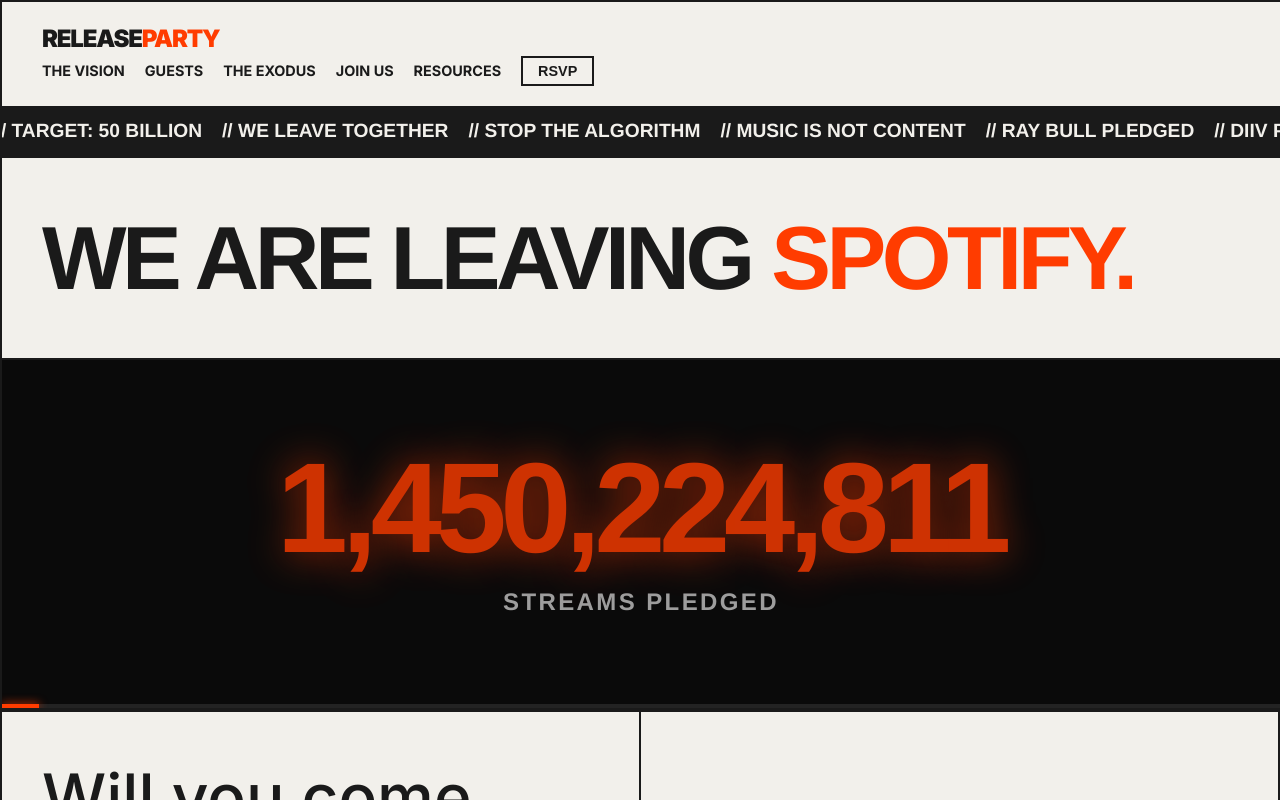
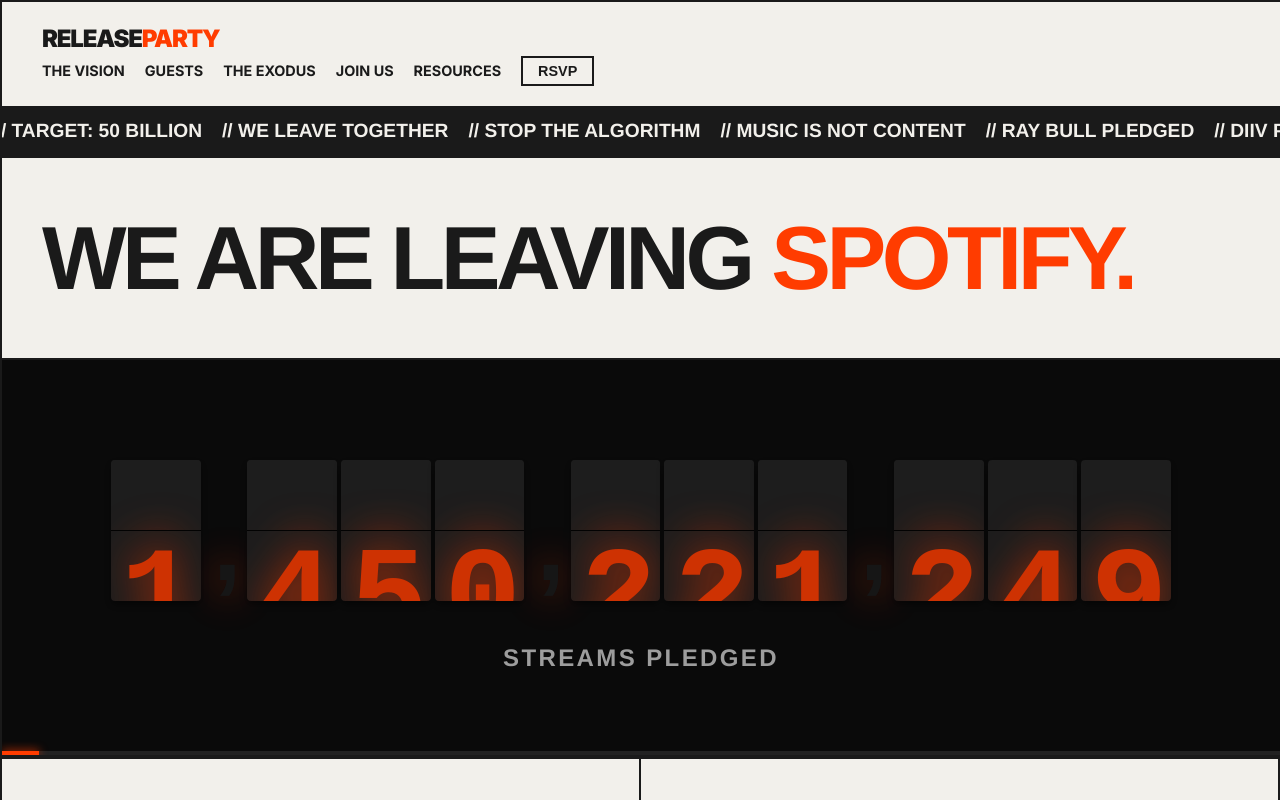
Before and after one commit to ang2990/releaseparty, a SvelteKit app: page / in a window 1280 px wide. Shown: the top 800 px of the page. Built offline with nearby package versions, Linux system fonts and the light colour scheme.

Commit message:
DESIGN: Implement Flip Clock Ticker
- Replace text counter with custom FlipCounter component

- Add CSS-only flip animation logic

- Add hover tooltip explaining the data source

- Restore ticker logic to home page component

```diff
--- /dev/null
+++ b/src/lib/components/FlipCounter.svelte
@@ -0,0 +1,98 @@
+<script>
+    import FlipDigit from './FlipDigit.svelte';
+
+    let { value = "0000000000" } = $props();
+
+    let digits = $derived(value.toString().split(''));
+    let showTooltip = $state(false);
+</script>
+
+<div
+    class="flip-counter-wrapper"
+    role="region"
+    aria-label="Stream Count"
+    onmouseenter={() => showTooltip = true}
+    onmouseleave={() => showTooltip = false}
+>
+    {#each digits as digit, i (i)}
+        <!-- Using index as key might be okay if length is constant,
+             but if length changes, it might be weird.
+             Ideally use a stable ID but for a counter growing in length, simple index is usually fine
+             if we just append/prepend. -->
+        {#if digit === ',' || digit === '.'}
+            <span class="separator">{digit}</span>
+        {:else}
+            <FlipDigit value={digit} />
+        {/if}
+    {/each}
+
+    <!-- TOOLTIP -->
+    <div class="tooltip" class:visible={showTooltip}>
+        <div class="tooltip-header">LIVE_DATA_FEED</div>
+        <p>
+            Aggregated real-time stream pledges from artist catalogs (2024 verified stats).
+            <br><br>
+            <span class="text-accent">Goal: 50 Billion Streams</span>
+        </p>
+    </div>
+</div>
+
+<style>
+    .flip-counter-wrapper {
+        display: inline-flex;
+        align-items: center;
+        position: relative;
+        cursor: help;
+        padding: 20px; /* Hit area */
+    }
+
+    .separator {
+        font-family: var(--font-heading);
+        font-size: 0.8em; /* Relative to parent font size */
+        font-weight: 900;
+        color: var(--text-color);
+        margin: 0 0.1em;
+        align-self: flex-end;
+        padding-bottom: 0.1em;
+    }
+
+    /* TOOLTIP STYLES */
+    .tooltip {
+        position: absolute;
+        top: 100%; /* Below the counter */
+        left: 50%;
+        transform: translateX(-50%) translateY(10px);
+        width: 300px;
+        background: var(--bg-color);
+        border: 2px solid var(--line-color);
+        padding: 20px;
+        opacity: 0;
+        visibility: hidden;
+        transition: all 0.2s ease;
+        z-index: 100;
+        box-shadow: 10px 10px 0 rgba(0,0,0,0.2);
+        pointer-events: none;
+        text-align: left;
+    }
+
+    .tooltip.visible {
+        opacity: 1;
+        visibility: visible;
+        transform: translateX(-50%) translateY(0);
+    }
+
+    .tooltip-header {
+        font-family: 'Courier New', monospace;
+        font-weight: 700;
+        border-bottom: 1px solid var(--line-color);
+        margin-bottom: 10px;
+        padding-bottom: 5px;
+        font-size: 0.8rem;
+    }
+
+    .tooltip p {
+        font-size: 0.9rem;
+        line-height: 1.4;
+        margin: 0;
+    }
+</style>
--- /dev/null
+++ b/src/lib/components/FlipDigit.svelte
@@ -0,0 +1,170 @@
+<script>
+    let { value = '0' } = $props();
+
+    let currentValue = $state(value);
+    let previousValue = $state(value);
+    let isFlipping = $state(false);
+
+    $effect(() => {
+        if (value !== currentValue) {
+            previousValue = currentValue;
+            currentValue = value;
+            isFlipping = true;
+
+            // Reset flipping after animation
+            // Using a slightly shorter timeout to be safe
+            setTimeout(() => {
+                isFlipping = false;
+                // Once flipping is done, previous becomes current for steady state if needed
+                previousValue = currentValue;
+            }, 600);
+        }
+    });
+</script>
+
+<div class="flip-digit">
+    <!-- Static Background (Next Value) -->
+    <div class="card top">{currentValue}</div>
+    <div class="card bottom">{currentValue}</div>
+
+    <!-- Animating Flaps -->
+    {#if isFlipping}
+        <!-- Front flap (Old Value Top) flipping down -->
+        <div class="card top flip-front">{previousValue}</div>
+        <!-- Back flap (New Value Bottom) flipping down -->
+        <div class="card bottom flip-back">{currentValue}</div>
+    {:else}
+        <!-- Static Top (current) -->
+        <div class="card top">{currentValue}</div>
+    {/if}
+</div>
+
+<style>
+    .flip-digit {
+        position: relative;
+        display: inline-block;
+        width: 0.7em;
+        height: 1.1em;
+        font-family: 'Courier New', monospace; /* Fallback */
+        font-weight: 900;
+        perspective: 1000px;
+        background: #111;
+        border-radius: 6px;
+        box-shadow: 0 4px 6px rgba(0,0,0,0.5);
+        margin: 0 2px;
+    }
+
+    .card {
+        position: absolute;
+        left: 0;
+        width: 100%;
+        height: 50%;
+        overflow: hidden;
+        background: #222;
+        color: var(--accent-color);
+        display: flex;
+        justify-content: center;
+        backface-visibility: hidden;
+        /* Text Styling */
+        font-size: 1em;
+        line-height: 2em; /* Double height to center when cropped */
+    }
+
+    .top {
+        top: 0;
+        border-top-left-radius: 6px;
+        border-top-right-radius: 6px;
+        align-items: flex-start;
+        transform-origin: bottom;
+        border-bottom: 1px solid rgba(0,0,0,0.5);
+    }
+
+    .bottom {
+        bottom: 0;
+        border-bottom-left-radius: 6px;
+        border-bottom-right-radius: 6px;
+        align-items: flex-end;
+        transform-origin: top;
+        /* Align text for bottom half */
+        line-height: 0;
+    }
+
+    /* Correction for bottom text alignment: needs to pull text up */
+    .bottom {
+        display: block; /* Flex messes up the negative margin trick sometimes */
+    }
+    .bottom::before {
+        content: "";
+        display: block;
+        height: 100%; /* Push text down? No. */
+    }
+    /* Let's use flex but offset the text */
+    .card {
+        display: flex;
+        justify-content: center;
+    }
+    .top { align-items: flex-start; } /* Shows top of text */
+    .bottom { align-items: flex-end; } /* Shows bottom of text */
+
+    /* Text adjustment */
+    /* Since line-height is 2em (full height), top box shows top half.
+       Bottom box shows bottom half. */
+    .card { line-height: 200%; }
+    .bottom { line-height: 0; } /* Reset for bottom container? */
+
+    /* Better alignment trick */
+    .top { line-height: 1.1em; /* Full container height */ }
+    .bottom { line-height: 0; } /* Hide top part */
+    /* Actually simple absolute positioning of text is best */
+
+    /* RESTART CSS FOR CARDS */
+    .card {
+        position: absolute;
+        left: 0;
+        width: 100%;
+        height: 50%;
+        overflow: hidden;
+        background: #222;
+        color: var(--accent-color);
+        text-align: center;
+    }
+
+    /* Inner text span for precise positioning */
+    /* We assume the slot content is just text */
+
+    .top {
+        top: 0;
+        border-radius: 4px 4px 0 0;
+        border-bottom: 1px solid #000;
+        transform-origin: bottom;
+        line-height: 2em; /* Pushes text to correct vertical spot */
+    }
+
+    .bottom {
+        bottom: 0;
+        border-radius: 0 0 4px 4px;
+        transform-origin: top;
+        line-height: 0; /* Pulls text up */
+    }
+
+    .flip-front {
+        z-index: 2;
+        animation: flipDown 0.6s ease-in-out forwards;
+    }
+
+    .flip-back {
+        z-index: 1;
+        transform: rotateX(180deg);
+        animation: flipUp 0.6s ease-in-out forwards;
+    }
+
+    @keyframes flipDown {
+        0% { transform: rotateX(0deg); }
+        100% { transform: rotateX(-180deg); }
+    }
+
+    @keyframes flipUp {
+        0% { transform: rotateX(180deg); }
+        100% { transform: rotateX(0deg); }
+    }
+</style>
--- a/src/routes/+layout.svelte
+++ b/src/routes/+layout.svelte
@@ -8,28 +8,7 @@
 	let { children } = $props();
 
     onMount(() => {
-        // --- 1. TICKER LOGIC ---
-        const counter = document.getElementById('mainCounter');
-        const progressBar = document.getElementById('progressBar');
-        // Start from a realistic high number
-        let count = 1450221161;
-        const target = 50000000000;
-
-        setInterval(() => {
-            // Simulate live streams coming in
-            const increment = Math.floor(Math.random() * 120) + 10;
-            count += increment;
-
-            if (counter) {
-                counter.innerText = count.toLocaleString();
-            }
-            if (progressBar) {
-                const percent = (count / target) * 100;
-                progressBar.style.width = percent + '%';
-            }
-        }, 100);
-
-        // --- 2. MODAL LOGIC ---
+        // --- MODAL LOGIC ---
         const modal = document.getElementById('modal');
         const modalTitle = document.getElementById('modal-title');
 
--- a/src/routes/+page.svelte
+++ b/src/routes/+page.svelte
@@ -1,6 +1,8 @@
 <script>
+    import { onMount } from 'svelte';
     import AttendeeRow from '$lib/components/AttendeeRow.svelte';
     import AttendeeCard from '$lib/components/AttendeeCard.svelte';
+    import FlipCounter from '$lib/components/FlipCounter.svelte';
 
     let attendees = [
         { id: "041", name: "Ray Bull", role: "ARTIST", image: "https://images.unsplash.com/photo-1516280440614-6697288d5d38?ixlib=rb-1.2.1&auto=format&fit=crop&w=800&q=80", isAccent: true },
@@ -11,6 +13,21 @@
     ];
 
     let selectedAttendee = $state(attendees[0]);
+
+    // Ticker Logic
+    let streamCount = $state(1450221161);
+    let streamCountString = $derived(streamCount.toLocaleString('en-US')); // Format with commas
+    let progressWidth = $derived((streamCount / 50000000000) * 100);
+
+    onMount(() => {
+        const interval = setInterval(() => {
+            // Simulate live streams coming in
+            const increment = Math.floor(Math.random() * 15) + 5;
+            streamCount += increment;
+        }, 800); // Slower interval for flip effect to be readable
+
+        return () => clearInterval(interval);
+    });
 </script>
 
 <svelte:head>
@@ -28,11 +45,13 @@
 <!-- LIVE TICKER SECTION -->
 <div class="grid-row">
     <div class="hero-counter-box" style="border-right: none; width: 100%;">
-        <div class="progress-value" id="mainCounter">1,450,221,161</div>
+        <div class="progress-value">
+            <FlipCounter value={streamCountString} />
+        </div>
         <div class="progress-label">Streams Pledged</div>
 
         <div class="progress-container">
-            <div class="progress-bar" id="progressBar" style="width: 2.9%;"></div>
+            <div class="progress-bar" style="width: {progressWidth}%;"></div>
         </div>
     </div>
 </div>
```
